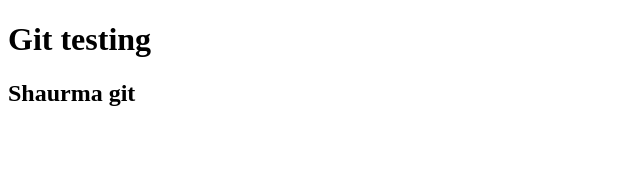
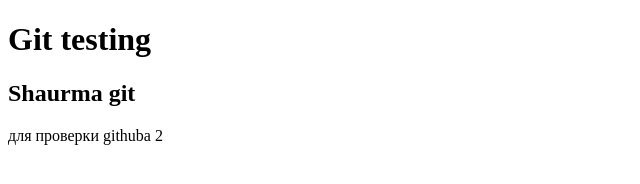
Before and after one commit to MrDobryak88/KT5, a plain HTML site: page shop.html in a window 1280 px wide. Shown: the whole page, without its empty margins (0-640 px from the left). Drawn offline with Linux system fonts and the light colour scheme.

Commit message:
Добавил текст для проверки в shop.html

```diff
--- a/shop.html
+++ b/shop.html
@@ -8,5 +8,6 @@
 <body>
     <h1>Git testing</h1>
     <h2>Shaurma git</h2>
+    <p>для проверки githuba 2</p>
 </body>
 </html>
```
